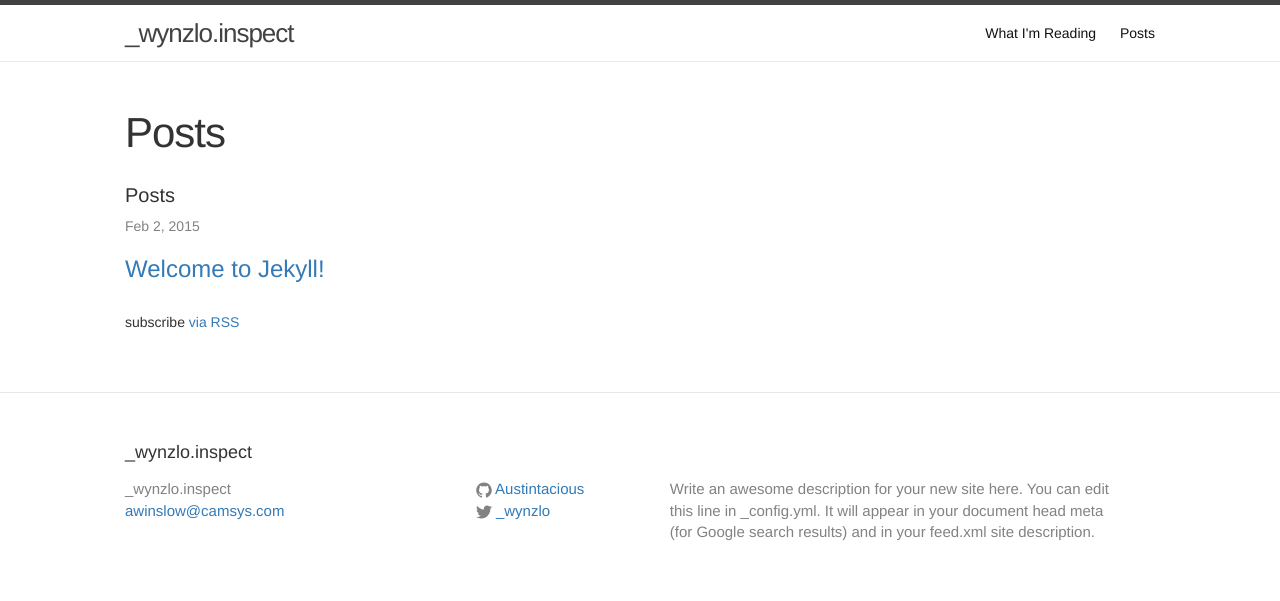
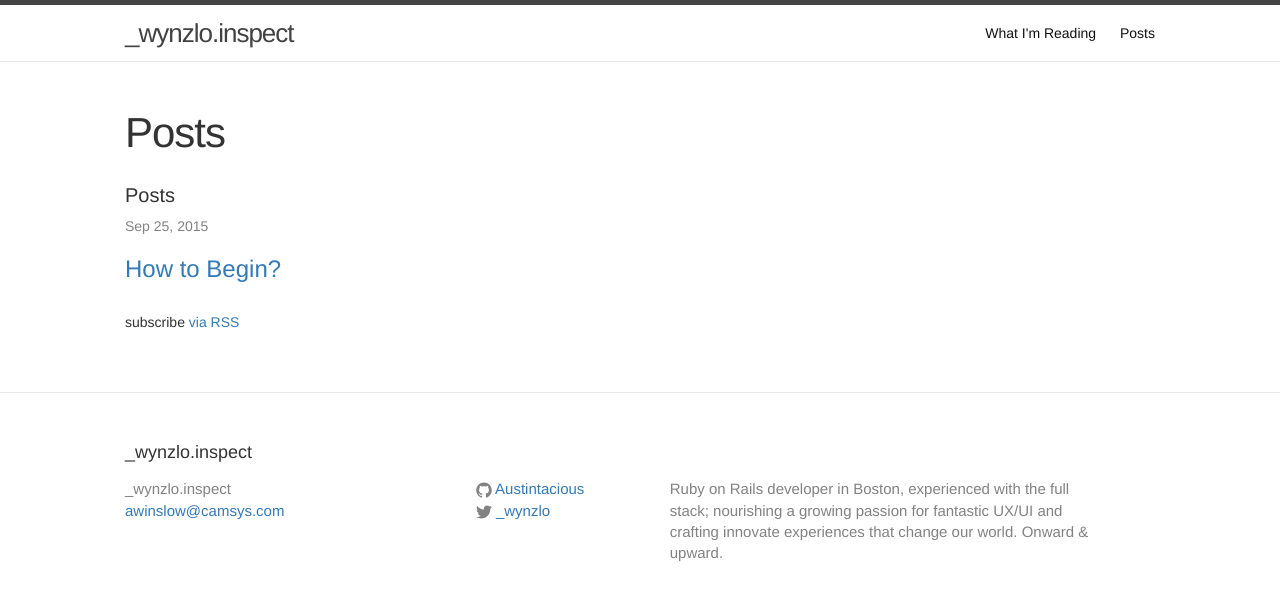
Before and after one commit to Austintacious/austintacious.github.io, a Jekyll site: the page built from posts.html, in a window 1280 px wide. Shown: the top 601 px of the page. Built offline with Jekyll 4.4.1, drawn with Linux system fonts in a browser that asks for light colours; nearby versions of some CDN libraries; some web fonts are replaced.

```diff
--- a/_config.yml
+++ b/_config.yml
@@ -2,9 +2,10 @@
 title: _wynzlo.inspect
 email: awinslow@camsys.com
 description: > # this means to ignore newlines until "baseurl:"
-  Write an awesome description for your new site here. You can edit this
-  line in _config.yml. It will appear in your document head meta (for
-  Google search results) and in your feed.xml site description.
+  Ruby on Rails developer in Boston, experienced with the full stack;
+  nourishing a growing passion for fantastic UX/UI and crafting innovate
+  experiences that change our world. Onward & upward.
+
 baseurl: "" # the subpath of your site, e.g. /blog/
 url: "https://austintacious.github.io" # the base hostname & protocol for your site
 twitter_username: _wynzlo
```
Also changed, not shown: _posts/2015-02-02-welcome-to-jekyll.markdown (deleted, +0 -25 lines), _posts/2015-09-25-how-to-begin.markdown (added, +49 -0 lines).
